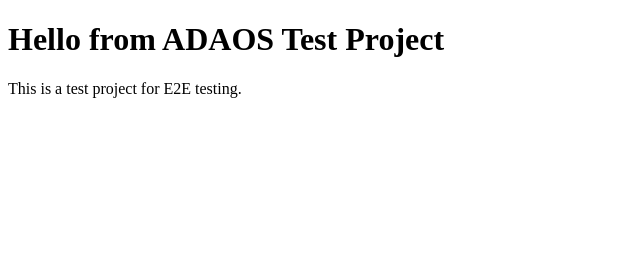
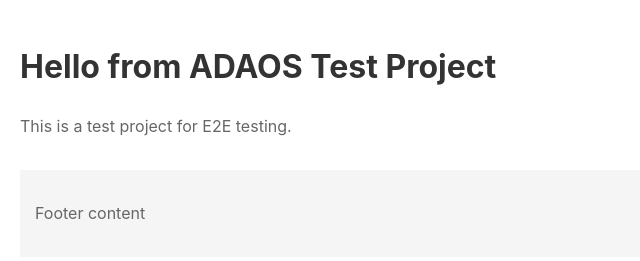
Before and after one commit to HOILAB/adaos-test-project, a website: page index.html in a window 1280 px wide. Shown: the whole page, without its empty margins (0-640 px from the left). Drawn offline with Linux system fonts and the light colour scheme.

Commit message:
feat: Add a simple CSS stylesheet to the project
Automated commit by AgentOffice pipeline.

```diff
--- a/index.html
+++ b/index.html
@@ -3,9 +3,13 @@
 <head>
   <meta charset="UTF-8">
   <title>ADAOS Test Project</title>
+  <link rel="stylesheet" href="styles.css">
 </head>
 <body>
   <h1>Hello from ADAOS Test Project</h1>
   <p>This is a test project for E2E testing.</p>
+  <footer>
+    <p>Footer content</p>
+  </footer>
 </body>
 </html>
--- /dev/null
+++ b/styles.css
@@ -0,0 +1,22 @@
+/* Basic styles for ADAOS Test Project */
+
+body {
+  font-family: -apple-system, BlinkMacSystemFont, 'Segoe UI', Roboto, Oxygen, Ubuntu, sans-serif;
+  line-height: 1.6;
+  margin: 0;
+  padding: 20px;
+}
+
+h1 {
+  color: #333;
+}
+
+p {
+  color: #666;
+}
+
+footer {
+  background-color: #f5f5f5;
+  padding: 15px;
+  margin-top: 30px;
+}
```
